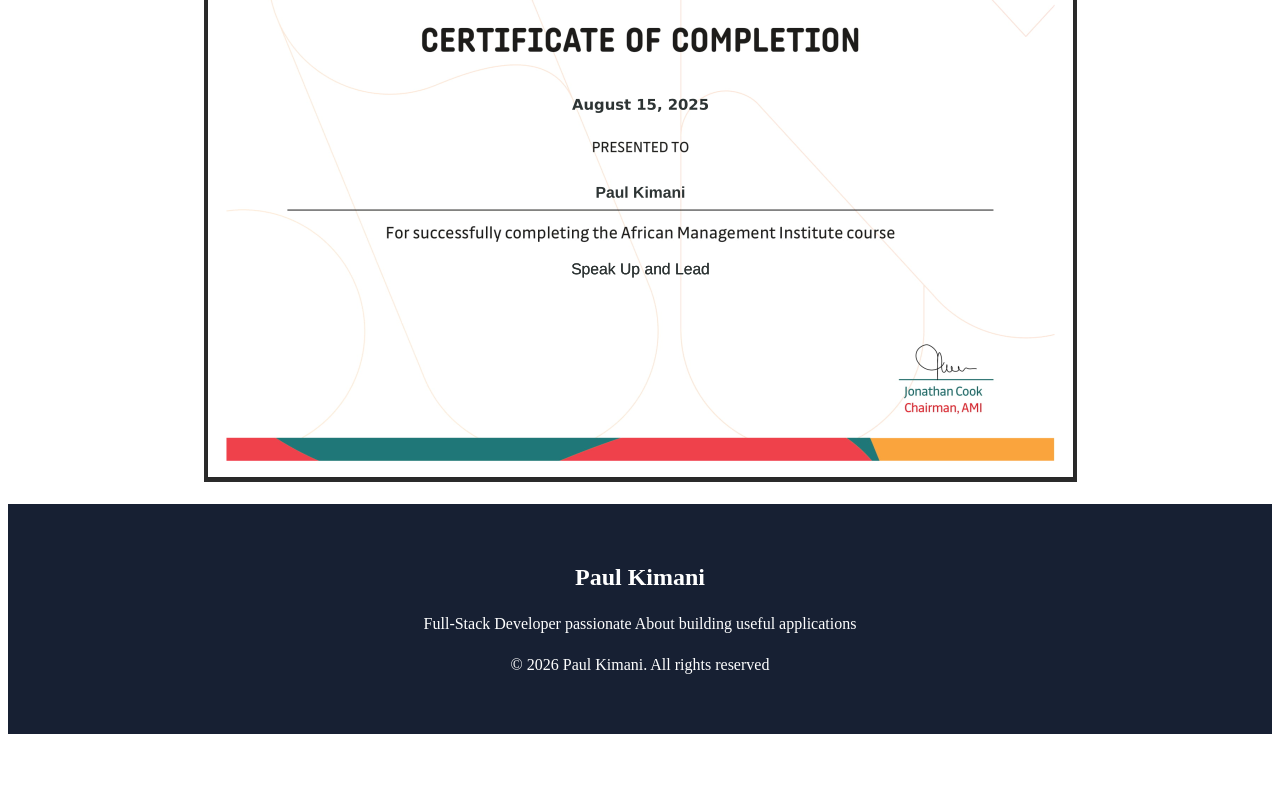
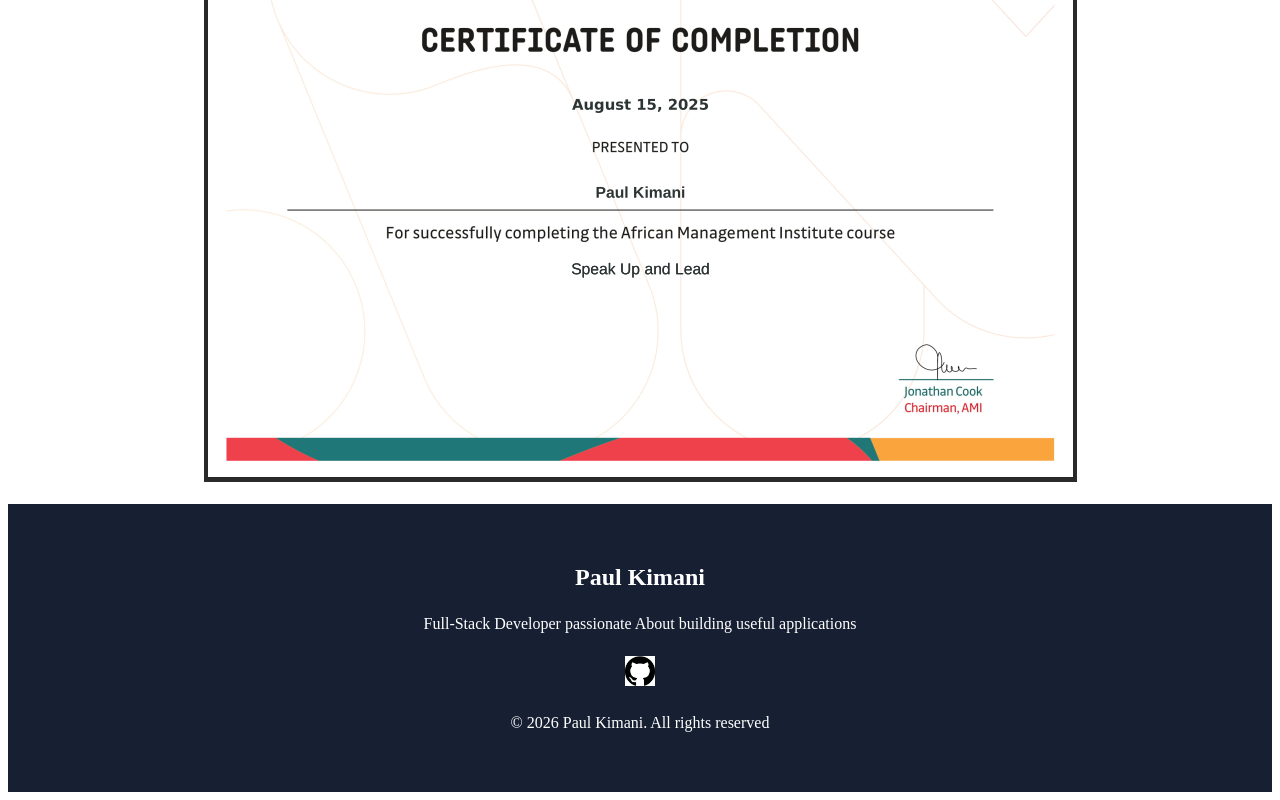
Before and after one commit to kamaukimani/portfolio-website, a React (Vite) app: page /ami in a window 1280 px wide. Shown: the part 5873-6673 px from the top of the page. Before the commit the page ends 6615 px from the top, so only its background shows below. Built offline with nearby package versions, Linux system fonts and the light colour scheme.

Commit message:
add my github link

```diff
--- a/src/components/Footer.jsx
+++ b/src/components/Footer.jsx
@@ -1,8 +1,17 @@
+
 function Footer(){
     return(
         <footer className="footer">
             <h2>Paul Kimani</h2>
             <p>Full-Stack Developer passionate About building useful applications</p>
+            <nav className="social-links">
+                <a href="https://github.com/kamaukimani"
+                    target="_blank"
+                    rel="noopener noreffer"
+                    >
+                    <img src="/github.png" alt="github" height="30" width="30"/>
+                </a>
+            </nav>
             <p>
                 &copy; 2026 Paul Kimani.
                 All rights reserved
```
